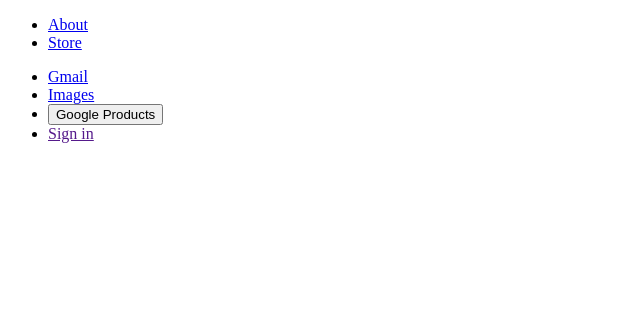
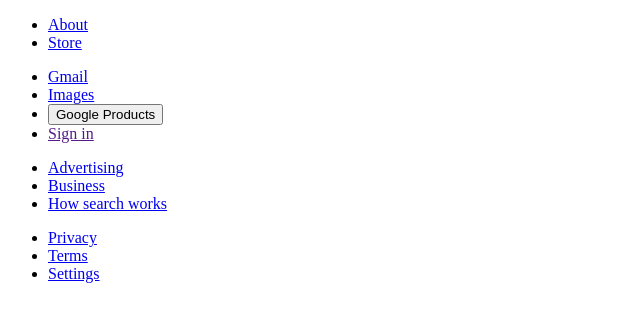
Before and after one commit to isabroch/odin_project__google_homepage, a plain HTML site: page index.html in a window 1280 px wide. Shown: the whole page, without its empty margins (0-640 px from the left). Drawn offline with Linux system fonts and the light colour scheme.

Commit message:
Create HTML structure for bottom navigation

```diff
--- a/index.html
+++ b/index.html
@@ -10,8 +10,6 @@
 </head>
 
 <body>
-
-  <div>
   <nav class="menu menu_primary">
     <ul class="menu__item-list">
       <li class="menu__item-wrapper"><a href="#" class="menu__item">About</a></li>
@@ -25,11 +23,23 @@
       <li class="menu__item-wrapper"><a href="" class="menu__item menu__button">Sign in</a></li>
     </ul>
   </nav>
-  </div>
 
   <main></main>
 
   <footer>
+    <nav class="menu menu_secondary">
+      <ul class="menu__item-list">
+        <li class="menu__item-wrapper"><a href="#" class="menu__item">Advertising</a></li>
+        <li class="menu__item-wrapper"><a href="#" class="menu__item">Business</a></li>
+        <li class="menu__item-wrapper"><a href="#" class="menu__item">How search works</a></li>
+      </ul>
+      </div>
+      <ul class="menu__item-list">
+        <li class="menu__item-wrapper"><a href="#" class="menu__item">Privacy</a></li>
+        <li class="menu__item-wrapper"><a href="#" class="menu__item">Terms</a></li>
+        <li class="menu__item-wrapper"><a href="#" class="menu__item">Settings</a></li>
+      </ul>
+    </nav>
   </footer>
 
 </body>
```
Lines whose indentation alone changed are shown as unchanged.
